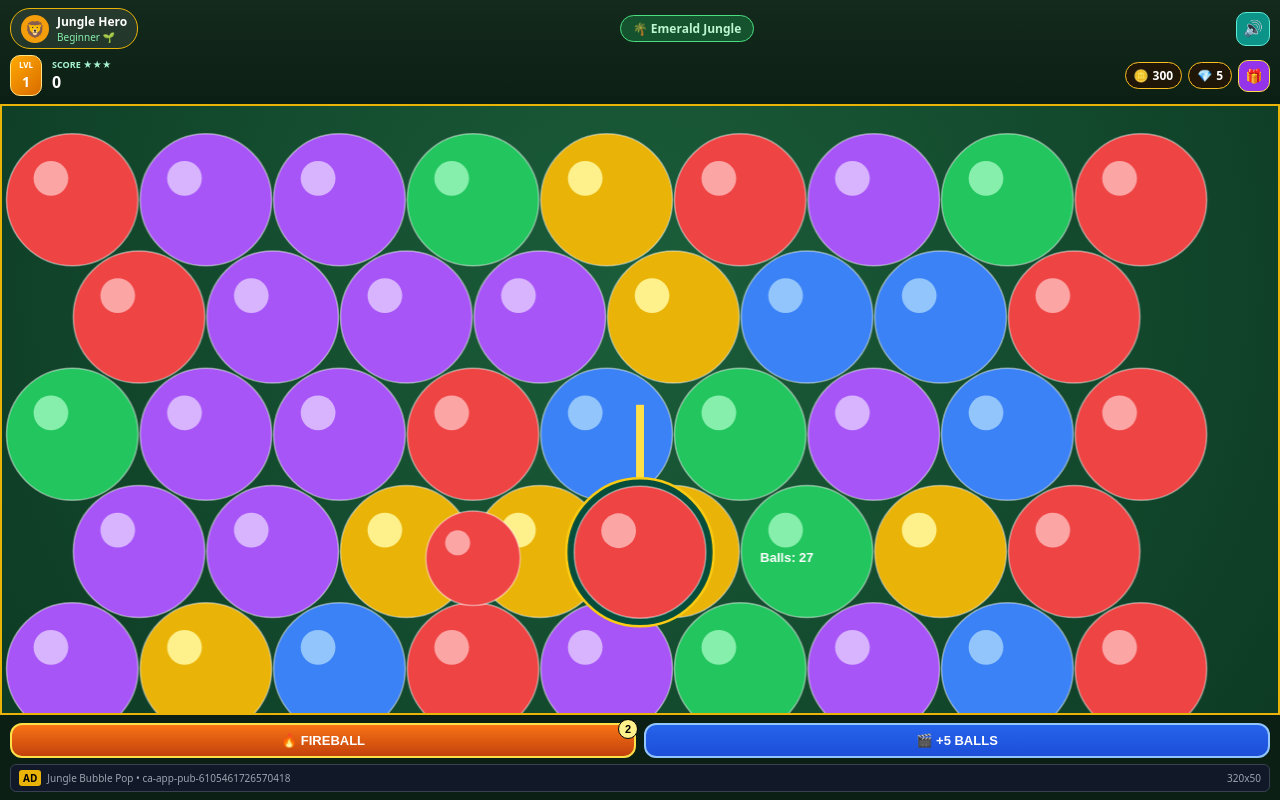
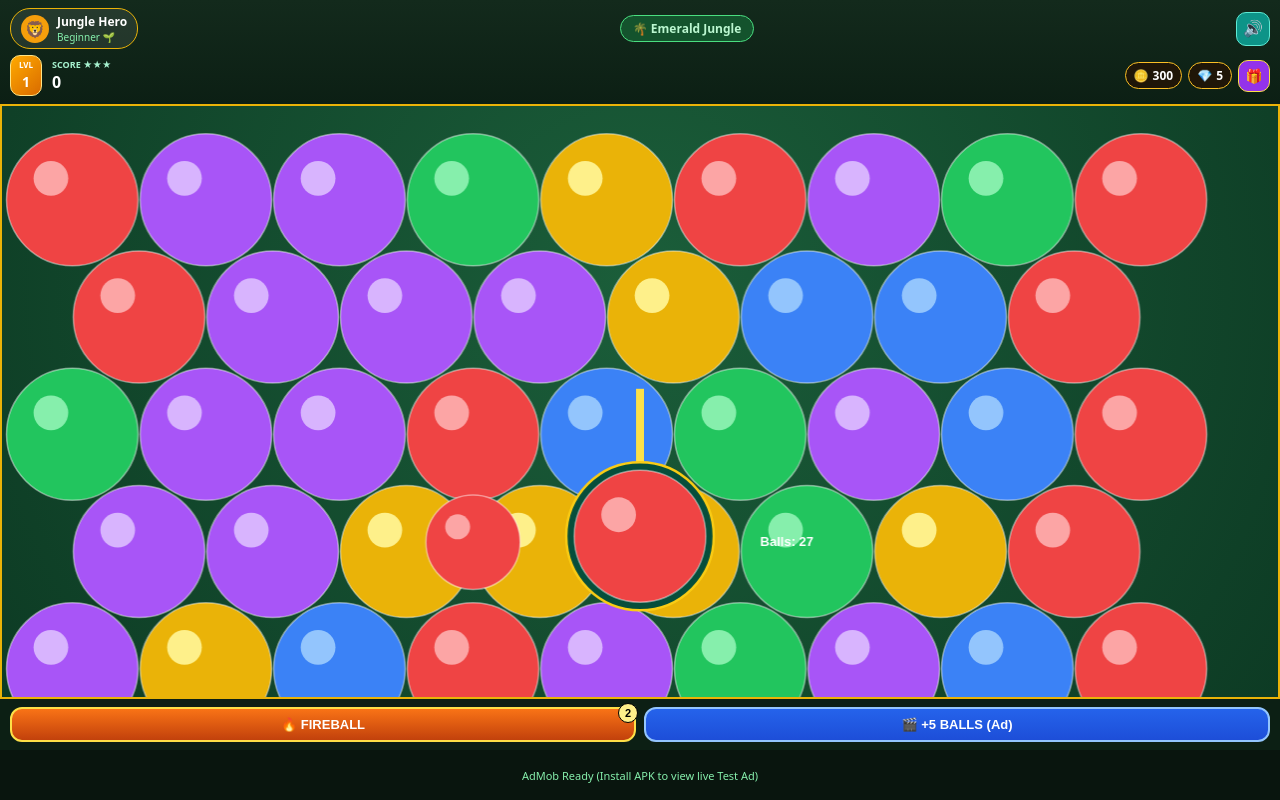
Before and after one commit to globalinsighthub2026-coder/jungle-bubble-pop, a plain HTML site: page index.html in a window 1280 px wide. Drawn offline with Linux system fonts and the light colour scheme.

Commit message:
Update index.html

```diff
--- a/index.html
+++ b/index.html
@@ -40,9 +40,9 @@
 
     .bottom-bar {
       background: #0c1f14; border-top: 2px solid #eab308;
-      padding: 8px 10px; flex-shrink: 0;
+      padding: 8px 10px 58px 10px; flex-shrink: 0;
     }
-    .power-row { display: flex; gap: 8px; margin-bottom: 6px; }
+    .power-row { display: flex; gap: 8px; }
     .p-btn {
       flex: 1; padding: 8px 10px; border-radius: 12px; border: 2px solid #fde047;
       color: #fff; font-weight: 800; font-size: 13px; text-align: center; position: relative;
@@ -50,12 +50,11 @@
     .fire-btn { background: linear-gradient(180deg, #f97316, #c2410c); }
     .plus-btn { background: linear-gradient(180deg, #2563eb, #1d4ed8); border-color: #93c5fd; }
     .badge { position: absolute; top: -6px; right: -4px; background: #fef08a; color: #000; width: 20px; height: 20px; border-radius: 50%; font-size: 11px; display: flex; align-items: center; justify-content: center; border: 1.5px solid #000; }
-    .ad-banner {
-      background: #111827; border: 1px solid #374151; border-radius: 6px;
-      padding: 6px 8px; font-size: 10px; color: #9ca3af;
-      display: flex; justify-content: space-between; align-items: center;
+    .ad-status {
+      position: fixed; bottom: 0; left: 0; right: 0; height: 50px;
+      background: #09150e; color: #86efac; font-size: 11px;
+      display: flex; align-items: center; justify-content: center; z-index: 1;
     }
-    .ad-tag { background: #eab308; color: #000; font-weight: 900; padding: 1px 4px; border-radius: 3px; margin-right: 6px; }
     .modal {
       position: absolute; inset: 0; background: rgba(0,0,0,0.78);
       display: none; align-items: center; justify-content: center; z-index: 20;
@@ -105,25 +104,63 @@
   <div class="bottom-bar">
     <div class="power-row">
       <button class="p-btn fire-btn" id="fireBtn">🔥 FIREBALL <span class="badge" id="fireCount">2</span></button>
-      <button class="p-btn plus-btn" id="plusBtn">🎬 +5 BALLS</button>
-    </div>
-    <div class="ad-banner">
-      <div><span class="ad-tag">AD</span>Jungle Bubble Pop • ca-app-pub-6105461726570418</div>
-      <div>320x50</div>
+      <button class="p-btn plus-btn" id="plusBtn">🎬 +5 BALLS (Ad)</button>
     </div>
   </div>
+  <div class="ad-status" id="adStatus">Loading Google AdMob Banner...</div>
 
   <script>
+    // Official Google AdMob Test Unit IDs (Replace with real IDs when publishing to Play Store)
+    const BANNER_AD_ID = 'ca-app-pub-3940256099942544/6300978111';
+    const REWARD_AD_ID = 'ca-app-pub-3940256099942544/5224354917';
+
+    async function initAdMob() {
+      const statusEl = document.getElementById('adStatus');
+      try {
+        const AdMob = window.Capacitor?.Plugins?.AdMob;
+        if (!AdMob) {
+          statusEl.textContent = 'AdMob Ready (Install APK to view live Test Ad)';
+          return;
+        }
+        await AdMob.initialize({ initializeForTesting: true });
+        await AdMob.showBanner({
+          adId: BANNER_AD_ID,
+          adSize: 'ADAPTIVE_BANNER',
+          position: 'BOTTOM_CENTER',
+          margin: 0,
+          isTesting: true
+        });
+        statusEl.textContent = '';
+      } catch (err) {
+        statusEl.textContent = 'AdMob: ' + (err.message || 'Check Internet');
+      }
+    }
+
+    async function showRewardedAd() {
+      try {
+        const AdMob = window.Capacitor?.Plugins?.AdMob;
+        if (!AdMob) {
+          ballsLeft += 5;
+          return;
+        }
+        await AdMob.prepareRewardVideoAd({ adId: REWARD_AD_ID, isTesting: true });
+        await AdMob.showRewardVideoAd();
+        ballsLeft += 5;
+      } catch (e) {
+        ballsLeft += 5;
+      }
+    }
+
     const canvas = document.getElementById('gameCanvas');
     const ctx = canvas.getContext('2d');
     const wrap = document.getElementById('gameWrap');
 
     const COLORS = [
-      { fill: '#ef4444', hi: '#fca5a5' }, // Red
-      { fill: '#3b82f6', hi: '#93c5fd' }, // Blue
-      { fill: '#eab308', hi: '#fef08a' }, // Yellow
-      { fill: '#22c55e', hi: '#86efac' }, // Green
-      { fill: '#a855f7', hi: '#d8b4fe' }  // Purple
+      { fill: '#ef4444', hi: '#fca5a5' },
+      { fill: '#3b82f6', hi: '#93c5fd' },
+      { fill: '#eab308', hi: '#fef08a' },
+      { fill: '#22c55e', hi: '#86efac' },
+      { fill: '#a855f7', hi: '#d8b4fe' }
     ];
 
     let W = 360, H = 500, R = 18;
@@ -153,7 +190,7 @@
     function resizeCanvas() {
       const rect = wrap.getBoundingClientRect();
       W = rect.width > 50 ? rect.width : window.innerWidth;
-      H = rect.height > 50 ? rect.height : (window.innerHeight - 180);
+      H = rect.height > 50 ? rect.height : (window.innerHeight - 230);
       const dpr = Math.min(window.devicePixelRatio || 1, 2);
       canvas.width = W * dpr;
       canvas.height = H * dpr;
@@ -161,9 +198,7 @@
       R = Math.floor(W / (COLS * 2 + 1));
     }
 
-    function shooterPos() {
-      return { x: W / 2, y: H - R * 2.4 };
-    }
+    function shooterPos() { return { x: W / 2, y: H - R * 2.4 }; }
 
     function cellCenter(r, c) {
       const offset = (r % 2 === 1) ? R : 0;
@@ -290,7 +325,6 @@
       }
       grid[bestR][bestC] = shot.color;
 
-      // Match cluster
       const visited = new Set();
       const cluster = [];
       const stack = [[bestR, bestC]];
@@ -331,7 +365,6 @@
       nextColor = Math.floor(Math.random() * COLORS.length);
       shot = null;
 
-      // Check win
       let remaining = 0;
       for (const row of grid) for (const cell of row) if (cell !== null && cell !== undefined) remaining++;
       if (remaining === 0) {
@@ -349,9 +382,7 @@
     }
 
     function update() {
-      // Smooth 60fps aim interpolation
       smoothAngle += (targetAngle - smoothAngle) * 0.35;
-
       if (shot) {
         shot.x += shot.vx;
         shot.y += shot.vy;
@@ -393,8 +424,6 @@
 
     function draw() {
       ctx.clearRect(0, 0, W, H);
-
-      // Draw grid bubbles
       for (let r = 0; r < grid.length; r++) {
         for (let c = 0; c < grid[r].length; c++) {
           if (grid[r][c] === null || grid[r][c] === undefined) continue;
@@ -404,8 +433,6 @@
       }
 
       const s = shooterPos();
-
-      // Draw smooth aiming stick & dotted guide line
       ctx.save();
       ctx.translate(s.x, s.y);
       ctx.rotate(smoothAngle);
@@ -425,7 +452,6 @@
         ctx.restore();
       }
 
-      // Shooter base & balls
       ctx.beginPath();
       ctx.arc(s.x, s.y, R + 7, 0, Math.PI * 2);
       ctx.fillStyle = '#064e3b';
@@ -437,13 +463,11 @@
       if (!shot) drawBubble(s.x, s.y, R, currentColor, isFireball);
       if (shot) drawBubble(shot.x, shot.y, R, shot.color, shot.fire);
 
-      // Next ball preview & balls left
       drawBubble(s.x - R * 2.5, s.y + 6, R * 0.72, nextColor);
       ctx.fillStyle = '#fff';
       ctx.font = 'bold 13px sans-serif';
       ctx.fillText(`Balls: ${ballsLeft}`, s.x + R * 1.8, s.y + 10);
 
-      // Particles
       for (const p of particles) {
         ctx.fillStyle = p.color;
         ctx.beginPath();
@@ -465,7 +489,7 @@
         document.getElementById('fireCount').textContent = fireballs;
       }
     };
-    document.getElementById('plusBtn').onclick = () => { ballsLeft += 5; };
+    document.getElementById('plusBtn').onclick = showRewardedAd;
     document.getElementById('chestBtn').onclick = () => { coins += 25; document.getElementById('coinTxt').textContent = coins; };
     document.getElementById('soundBtn').onclick = (e) => { soundOn = !soundOn; e.target.textContent = soundOn ? '🔊' : '🔇'; };
     document.getElementById('nextBtn').onclick = initLevel;
@@ -473,7 +497,7 @@
     window.addEventListener('resize', resizeCanvas);
     window.addEventListener('load', () => {
       initLevel();
-      setTimeout(() => { resizeCanvas(); }, 150);
+      setTimeout(() => { resizeCanvas(); initAdMob(); }, 300);
       loop();
     });
   </script>
```
